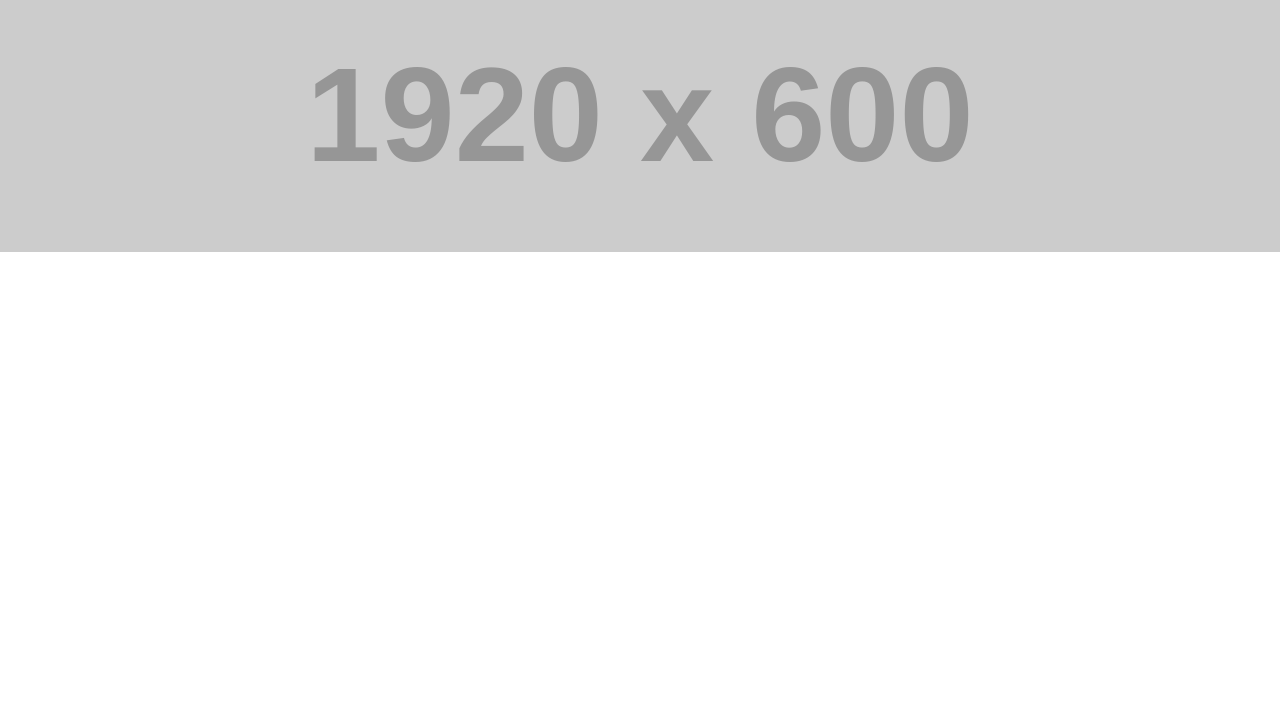
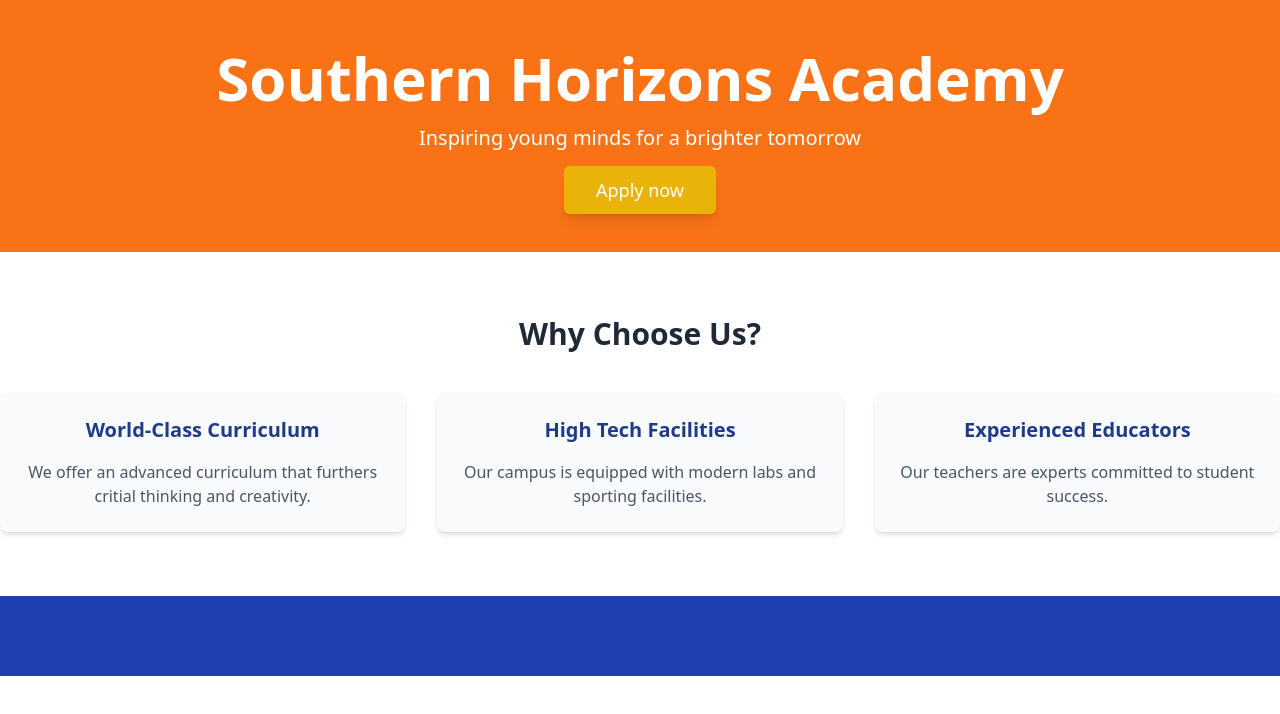
Before and after one commit to Evan111111111/framework-challenge, a plain HTML site: page index.html in a window 1280 px wide. Drawn offline with nearby package versions, Linux system fonts and the light colour scheme; placeholder pictures from the web are drawn by us.

Commit message:
finished design

```diff
--- a/index.html
+++ b/index.html
@@ -7,16 +7,33 @@
     <script src="https://cdn.tailwindcss.com"></script>
 </head>
 <body>
-    <header class="relative bg-orange-500 text-white">
+    <header class="bg-orange-500 text-white">
         <div class="max-w-7xl mx-auto px-6 lg:px-8 py-12 text-center">
           <h1 class="text-4xl md:text-6xl font-bold"> Southern Horizons Academy</h1>
           <p class="mt-4 text-lg md:text-xl">Inspiring young minds for a brighter tomorrow</p>
           <div class="mt-6">
-            <a href="#learn-more" class="px-8 py-3 bg-yellow-500 hover:bg-yellow-600 text-lg font-medium rounded-md shadow-lg">Learn More</a>
+            <a href="#learn-more" class="px-8 py-3 bg-yellow-500 hover:bg-yellow-600 text-lg font-medium rounded-md shadow-lg">Apply now</a>
           </div>
-          <div class="absolute inset-0 bg-gradient-to-t from-orange-500 to-transparent opacity-70"></div>
-          <img src="https://via.placeholder.com/1920x600" alt="School background" class="absolute inset-0 object-cover w-full h-full">
         </header>
-
+        <section id="learn-more" class="py-16 bg-white">
+            <h2 class="text-3xl font-bold text-center text-gray-800">Why Choose Us?</h2>
+            <div class="mt-10 grid grid-cols-1 md:grid-cols-2 lg:grid-cols-3 gap-8">
+              <div class="text-center bg-gray-50 p-6 rounded-lg shadow-md">
+                <h3 class="text-xl font-semibold text-blue-900">World-Class Curriculum</h3>
+                <p class="mt-4 text-gray-600">We offer an advanced curriculum that furthers critial thinking and creativity.</p>
+              </div>
+              <div class="text-center bg-gray-50 p-6 rounded-lg shadow-md">
+                <h3 class="text-xl font-semibold text-blue-900">High Tech Facilities</h3>
+                <p class="mt-4 text-gray-600">Our campus is equipped with modern labs and sporting facilities.</p>
+              </div>
+              <div class="text-center bg-gray-50 p-6 rounded-lg shadow-md">
+                <h3 class="text-xl font-semibold text-blue-900">Experienced Educators</h3>
+                <p class="mt-4 text-gray-600">Our teachers are experts committed to student success.</p>
+              </div>
+            </div>
+          </div>
+        </section>
+        <footer class="bg-blue-800 text-white py-10">
+        </footer>
 </body>
 </html>
```
